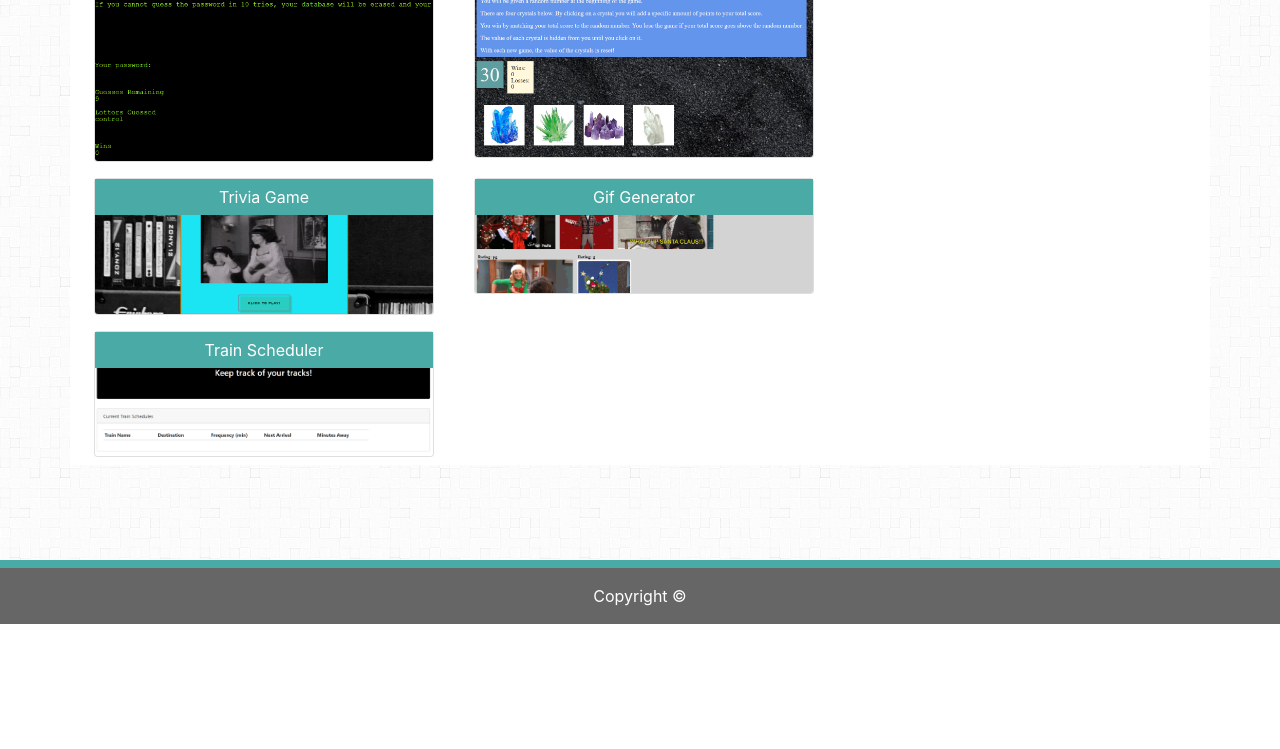
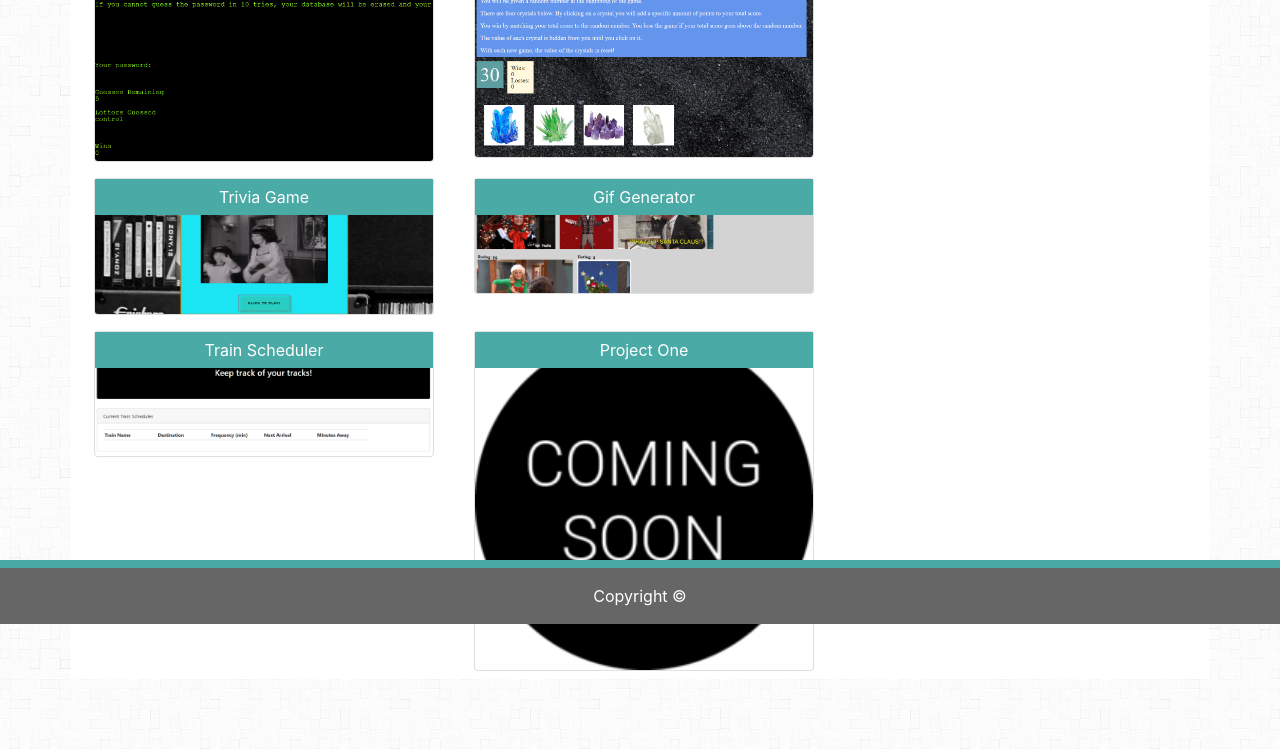
Before and after one commit to vs0018/Bootstrap-Portfolio, a plain HTML site: page portfolio.html in a window 1280 px wide. Shown: the part 176-925 px from the top of the page. Before the commit the page ends 800 px from the top, so only its background shows below. Drawn offline with nearby package versions, Linux system fonts and the light colour scheme.

Commit message:
add project one to portfolio pg

```diff
--- a/portfolio.html
+++ b/portfolio.html
@@ -78,14 +78,14 @@
                     </div>
             </div>
         </div>
-        <!-- <div class="col-md-4 pt-2 pb-2 pl-4 pr-3">
+        <div class="col-md-4 pt-2 pb-2 pl-4 pr-3">
             <div class="card bg-white text-black">
-                <img class="card-img" src="assets/images/gifgenerator.png" alt="Card image">
+                <img class="card-img" src="assets/images/coming-soon.png" alt="Card image">
                     <div class="card-img-overlay p-0">
-                        <a href="https://vs0018.github.io/GifTastic/" class="btn  btn-block btn-primary border-0 rounded-0">Gif Generator</a>
+                        <a href="https://vs0018.github.io/Project-One/" class="btn  btn-block btn-primary border-0 rounded-0">Project One</a>
                     </div>
             </div>
-        </div>       -->
+        </div>
     </div>
 </div>
 </section>
```
